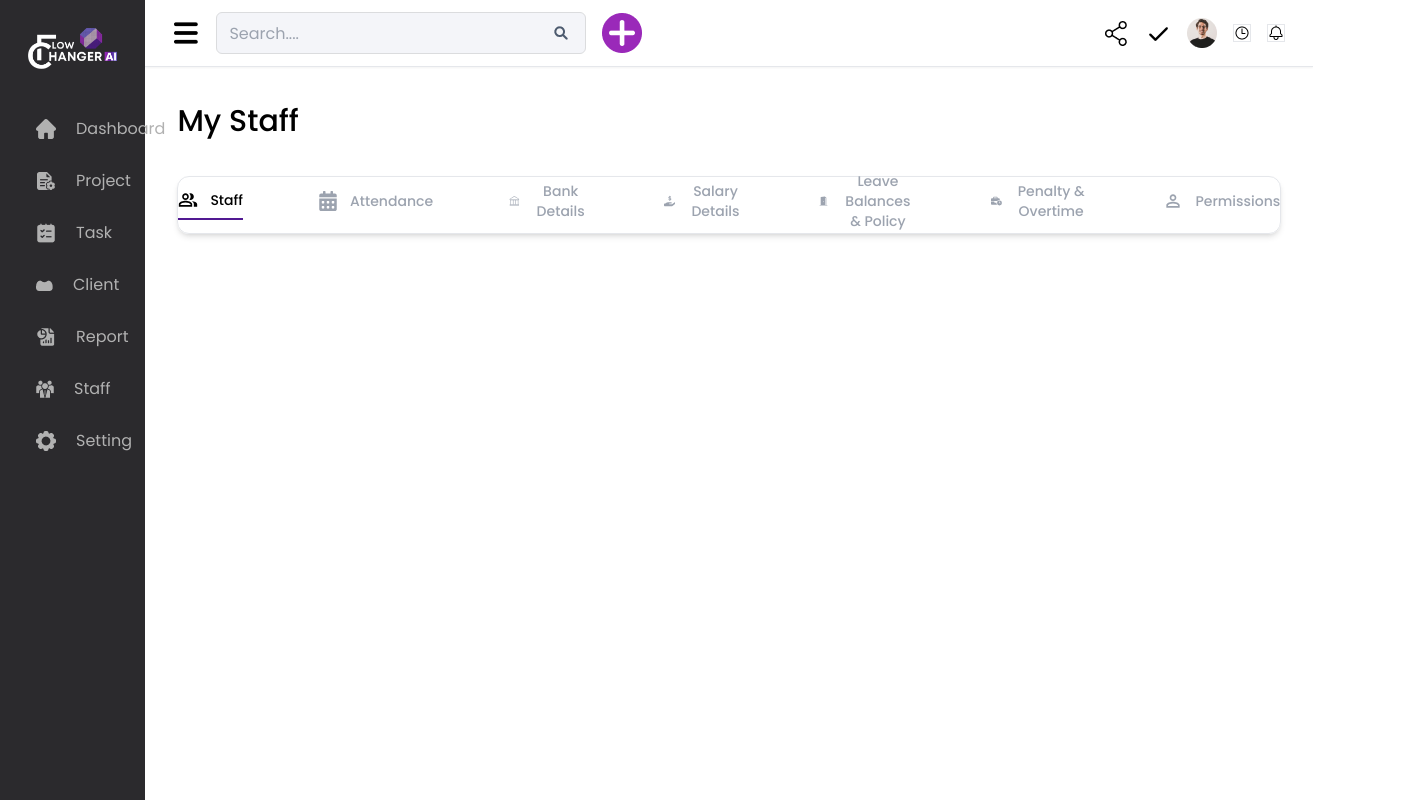
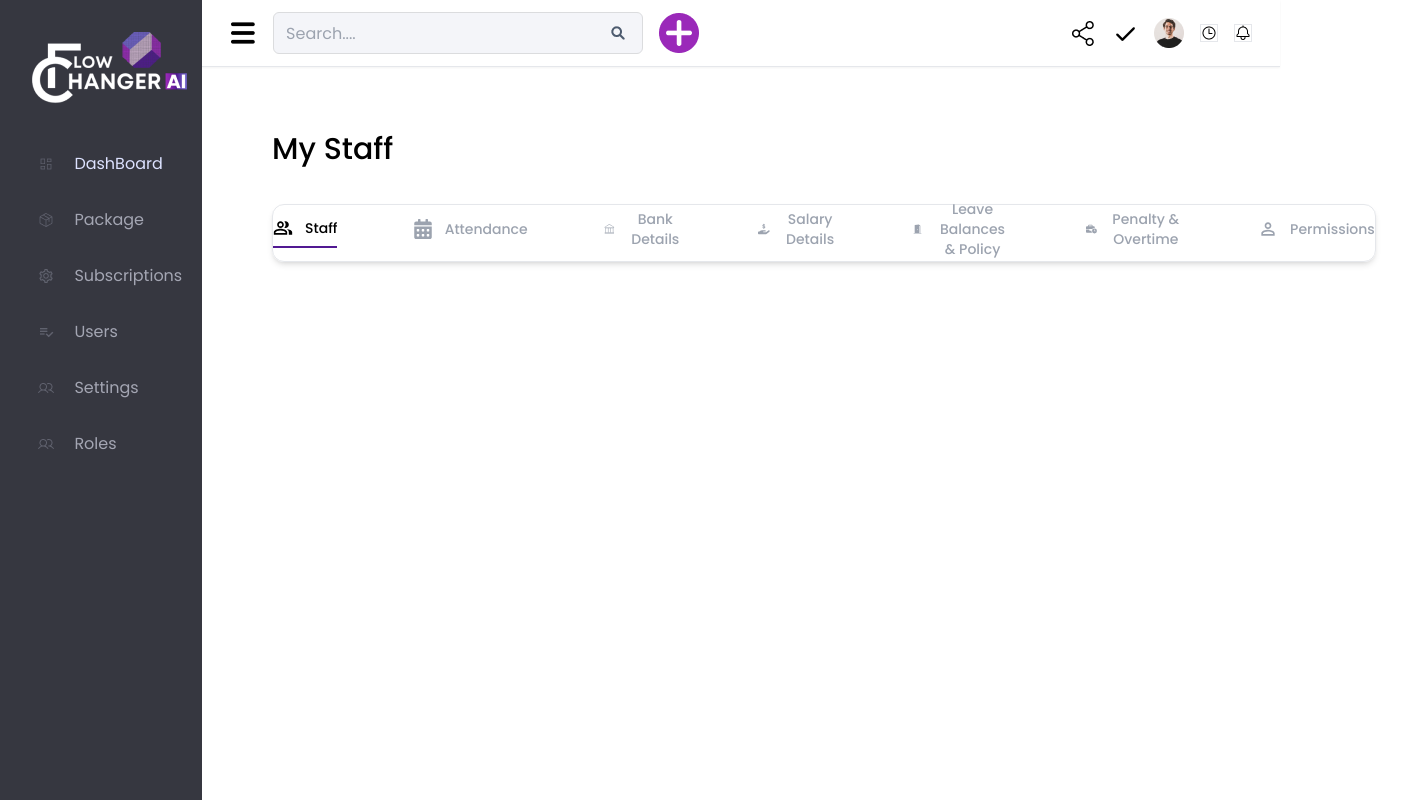
Before and after one commit to priya295/flowchanger.ai, a React (Create React App) app: page /admin/staff in a window 1280 px wide. Shown: the whole page, 1408 px wide, since content can reach past the window. Built offline with nearby package versions, Linux system fonts and the light colour scheme.

Commit message:
updated code

```diff
--- a/src/Admin/Components/NavBar.jsx
+++ b/src/Admin/Components/NavBar.jsx
@@ -10,7 +10,7 @@ import ring from "../Images/ring.png";
 
 const NavBar = () => {
   return (
-    <div className="h-[67px]  flex items-center justify-between border-b shadow-sm">
+    <div className="h-[67px] w-[100%]  flex items-center justify-between border-b shadow-sm">
       <div className="flex items-center gap-4 relative">
         <img className="ml-6" src={menu} alt="menu" />
         <input
--- a/src/Admin/Pages/overView.jsx
+++ b/src/Admin/Pages/overView.jsx
@@ -59,10 +59,8 @@ const Projects = () => {
   };
 
   return (
-    <div className="flex">
-      <SideBar />
-      <div className="flex-1">
-        <NavBar />
+    <div className='absolute top-[95px] left-[240px]'>
+
 
         <div>
           <div className="m-8">
@@ -226,7 +224,7 @@ const Projects = () => {
 
           <div></div>
         </div>
-      </div>
+
     </div>
   );
 };
--- a/src/Admin/Staff/Staff.jsx
+++ b/src/Admin/Staff/Staff.jsx
@@ -38,11 +38,7 @@ const Staff = () => {
     }
   };
   return (
-    <div className="flex">
-      <SideBar />
-      <div className="flex-1">
-        <NavBar />
-
+    <div className='absolute top-[95px] left-[240px]'>
         <div className="m-8">
           <div>
             <span className="text-black  text-[30px] font-medium">
@@ -142,8 +138,7 @@ const Staff = () => {
 
           <div className="mt-6">{renderTabContent()}</div>
         </div>
-      </div>
-    </div>
+     </div>
   );
 };
 
--- /dev/null
+++ b/src/Admin/roles/RoleDetails.jsx
@@ -0,0 +1,13 @@
+import React from 'react'
+import SideBar from '../Components/SideBar'
+import Navbar from '../../Components/Navbar'
+
+const Main = () => {
+  return (
+    <div className='absolute top-[95px] left-[240px]'>
+      Hello
+    </div>
+  )
+}
+
+export default Main
--- a/src/App.js
+++ b/src/App.js
@@ -1,24 +1,60 @@
 import React from 'react'
-import { BrowserRouter, Routes, Route} from "react-router-dom";
+import { BrowserRouter, Routes, Route, Outlet } from "react-router-dom";
 import Front from "./pages/create_users";
-import Users  from './pages/users';
+import Users from './pages/users';
 import Details from './pages/details'
 import Filter from './pages/filter_selected'
 import Admin from './Admin/Pages/overView'
 import Staff from './Admin/Staff/Staff';
+import Role from './Admin/roles/RoleDetails'
+ import NavBar from './Admin/Components/NavBar';
+import Sidebar from './Components/Sidebar';
 
 const App = () => {
+
+  function AdminLayout() {
+    return (
+      <>
+        <div div className='main-layout relative '>
+          <div className='set-layout flex'>
+            <Sidebar />
+            <NavBar />
+          </div>
+          <Outlet />
+        </div>
+
+      </>
+
+    )
+  }
+
   return (
     <BrowserRouter>
-        <Routes>
-          <Route path="/" element= {<Front/>} />
+      <Routes>
+        <Route element={<AdminLayout />}>
+        <Route path="/" element= {<Front/>} />
           <Route path='/users' element = {<Users/>}/>
           <Route path='/details' element = {<Details/>}/>
           <Route path='/filter' element = {<Filter/>}/>
-          <Route path= '/admin/' element = {<Admin/>}/>
+          <Route path= '/admin' element = {<Admin/>}/>
           <Route path='/admin/staff' element = {<Staff/>}/>
 
-        </Routes>
+
+          <Route path='/admin/role' element={<Role />} />
+
+
+
+
+        </Route>
+      </Routes>
+
+
+
+
+
+
+
+
     </BrowserRouter>
   )
 }
--- a/src/Components/Sidebar.jsx
+++ b/src/Components/Sidebar.jsx
@@ -4,6 +4,7 @@ import packags from '../Images/Package.png'
 import setting from '../Images/setting.png'
 import subscription from '../Images/subscriptions.png'
 import users from '../Images/users.png'
+import { Link } from "react-router-dom"
 
 
 const Sidebar = () => {
@@ -37,6 +38,11 @@ const Sidebar = () => {
             <img src= {users} alt="users" />
             <span className='text-[#A4A6B3]' >Settings</span>
           </div>
+
+          <Link to="/admin/role" className=' users flex items-center gap-5 cursor-pointer'>
+            <img src= {users} alt="users" />
+            <span className='text-[#A4A6B3]' >Roles</span>
+          </Link>
         </div>
     </div>
   )
--- a/src/pages/details.jsx
+++ b/src/pages/details.jsx
@@ -8,10 +8,8 @@ import three_dot from "../Images/dots-three-outline.png";
 
 const userDetails = () => {
   return (
-    <div className="flex">
-      <Sidebar />
-      <div className="flex-1">
-        <Navbar />
+    <div className='absolute top-[95px] left-[240px]'>
+
 
         <div>
           <div className="flex justify-between items-center">
@@ -699,7 +697,7 @@ const userDetails = () => {
             </tbody>
           </table>
         </div>
-      </div>
+
     </div>
   );
 };
--- a/src/pages/filter_selected.jsx
+++ b/src/pages/filter_selected.jsx
@@ -23,10 +23,8 @@ const Filter_selected = () => {
   }
 
   return (
-    <div className="flex">
-      <Sidebar />
-      <div className="flex-1">
-        <Navbar />
+    <div className='absolute top-[95px] left-[240px]'>
+
         <div>
           <div className="flex justify-between items-center">
             <h1 class=" font-medium text-2xl p-8">Subscriptions</h1>
@@ -210,8 +208,7 @@ const Filter_selected = () => {
             </table>
           </div>
         </div>
-      </div>
-    </div>
+     </div>
   );
 };
 
--- a/src/pages/users.jsx
+++ b/src/pages/users.jsx
@@ -13,12 +13,9 @@ const users = () => {
 
   return (
     <>
-      <div className="flex">
-        <Sidebar />
-        <div className="flex-1">
-          <Navbar />
 
-          <div>
+
+          <div className='absolute top-[95px] left-[240px]'>
             {/*--------- User name and create user button ------------ --*/}
             <div className="flex justify-between items-center">
               <h1 class="text-2xl p-8">Users</h1>
@@ -131,8 +128,7 @@ const users = () => {
 
             </div>
           </div>
-        </div>
-      </div>
+
     </>
   );
 };
```
